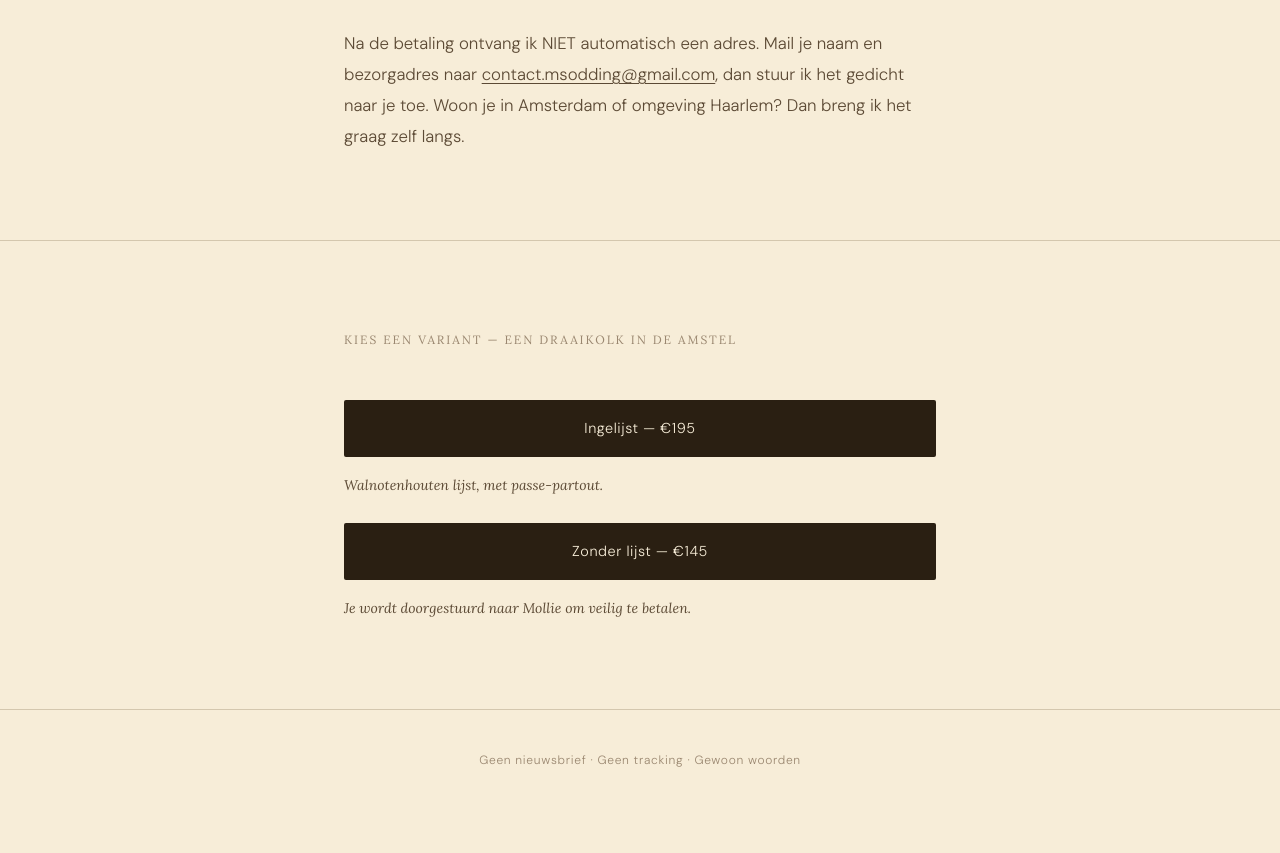
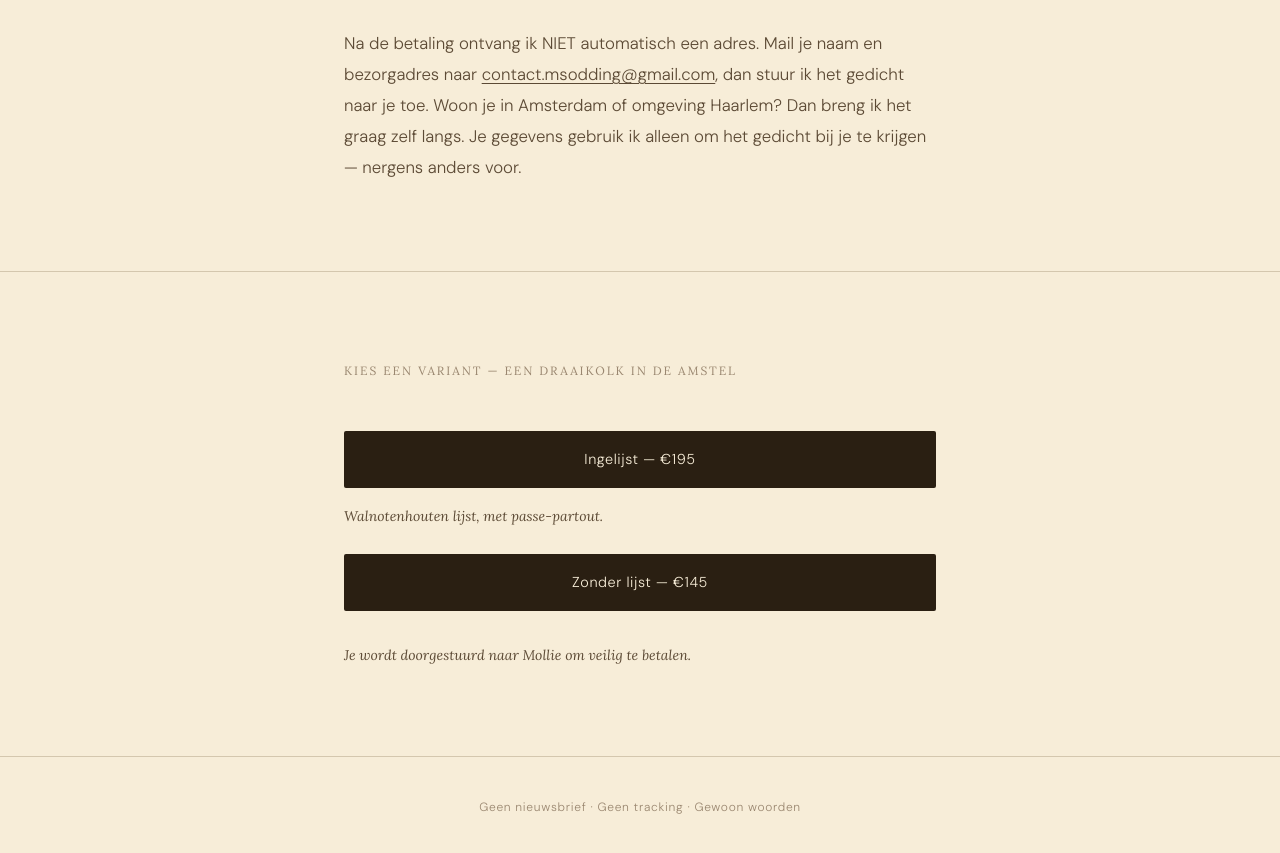
Before and after one commit to Mettis002/msodding.com, a plain HTML site: page dichten/bestellen/index.html in a window 1280 px wide. Shown: the part 197-1050 px from the top of the page. Before the commit the page ends 1008 px from the top, so only its background shows below. Drawn offline with Linux system fonts and the light colour scheme.

Commit message:
Add privacy note to bestelpagina, extra spacing before Mollie line

```diff
--- a/dichten/bestellen/index.html
+++ b/dichten/bestellen/index.html
@@ -33,7 +33,7 @@
         Na de betaling ontvang ik NIET automatisch een adres. Mail je naam en bezorgadres naar
         <a href="mailto:contact.msodding@gmail.com?subject=Gedicht" class="text-link">contact.msodding@gmail.com</a>,
         dan stuur ik het gedicht naar je toe. Woon je in Amsterdam of omgeving Haarlem? Dan breng ik
-        het graag zelf langs.
+        het graag zelf langs. Je gegevens gebruik ik alleen om het gedicht bij je te krijgen — nergens anders voor.
       </p>
     </div>
   </section>
@@ -54,7 +54,7 @@
           Zonder lijst — €145
         </a>
 
-        <p class="werk-context">
+        <p class="werk-context mt-extra">
           Je wordt doorgestuurd naar Mollie om veilig te betalen.
         </p>
       </div>
--- a/styles.css
+++ b/styles.css
@@ -364,6 +364,10 @@ section {
   gap: 1rem;
 }
 
+.mt-extra {
+  margin-top: 1rem;
+}
+
 /* ── Split content (tekst + beeld, zie Māori-sectie) ─────────── */
 .split-content {
   max-width: 880px;
```
